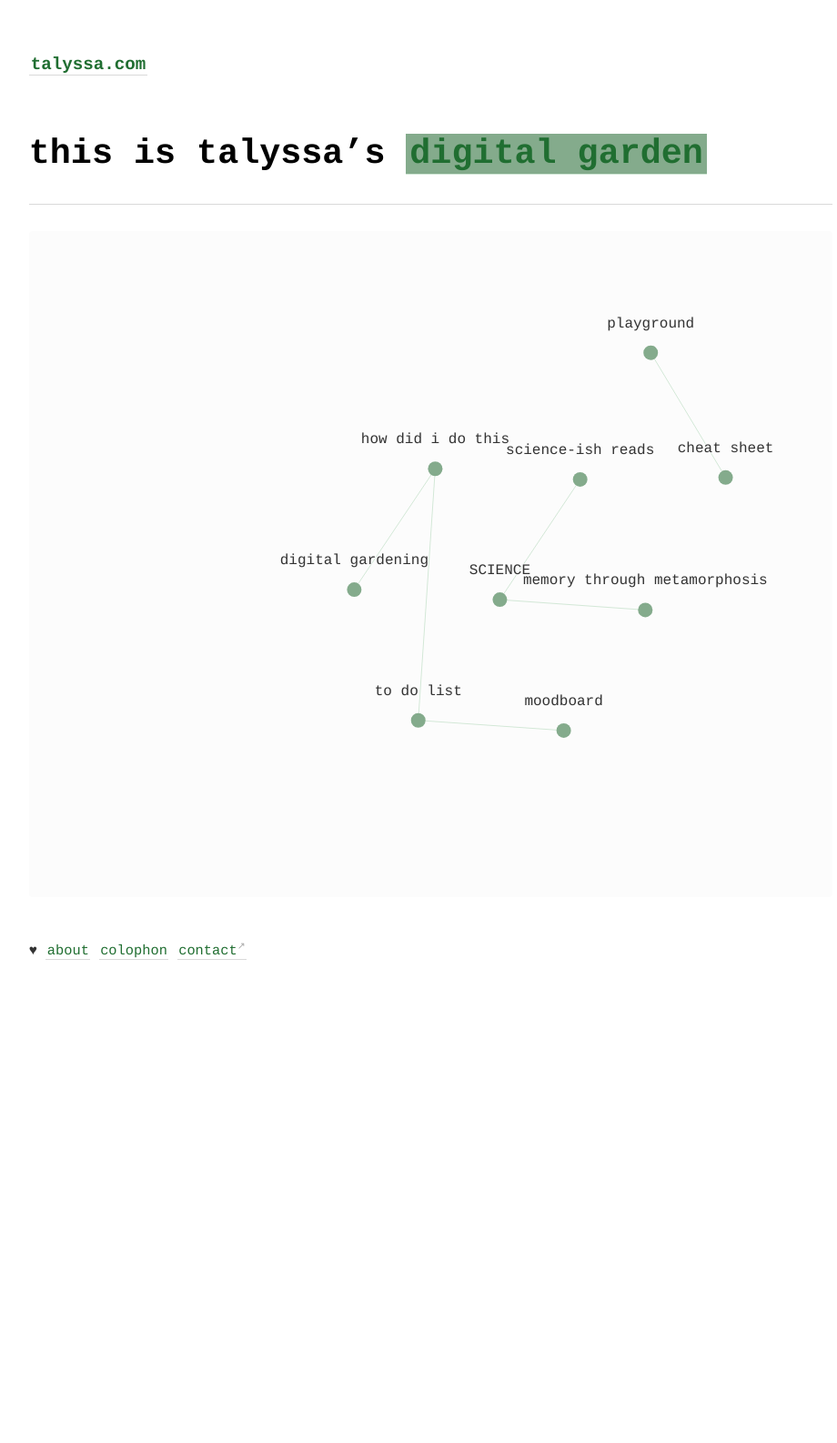
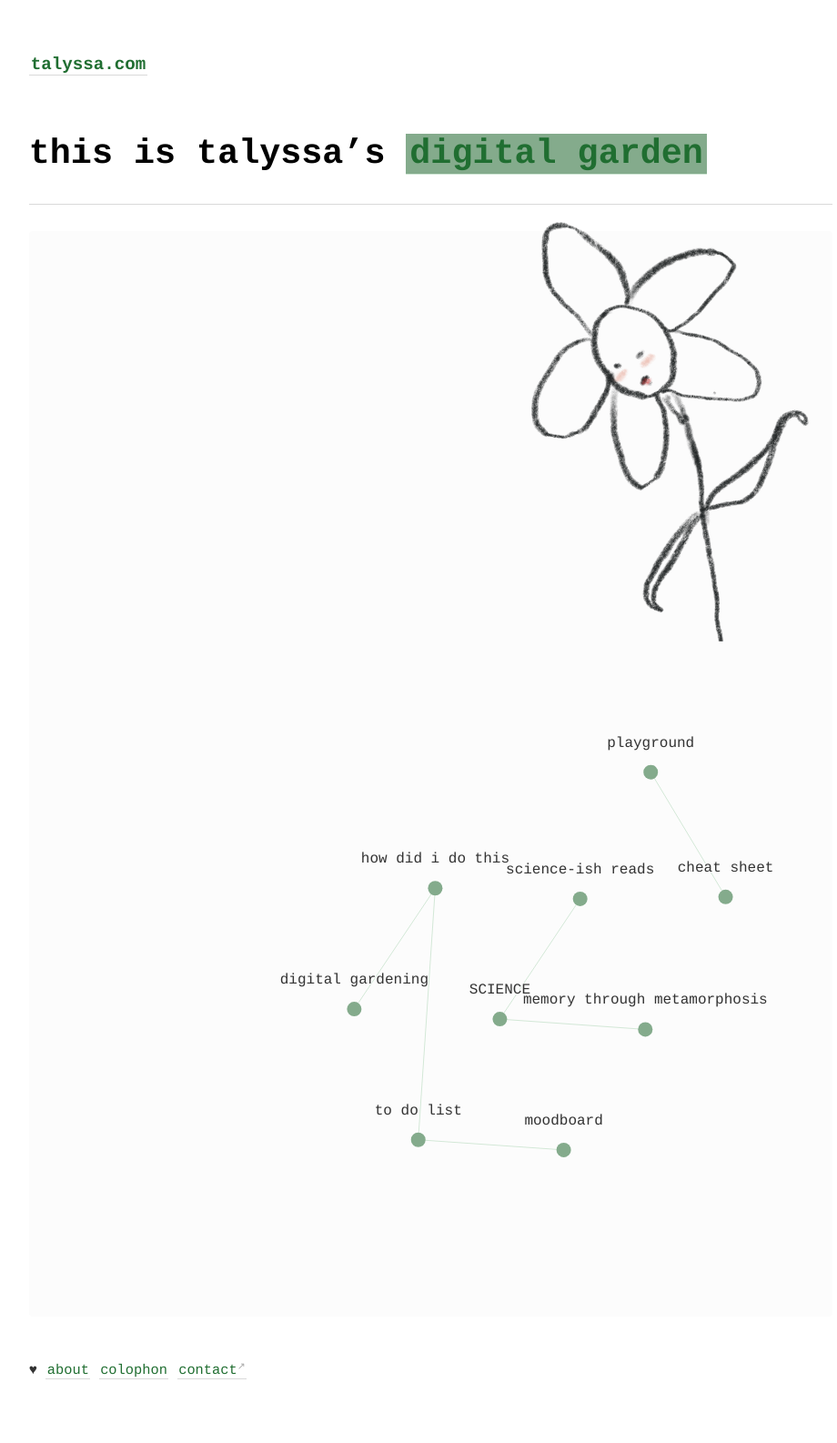
Before and after one commit to geminiworms/talyssagarden.github.io, a Jekyll site: the page built from _pages/index.md, in a window 1280 px wide. Shown: the whole page at 91% size, without its empty margins (45-965 px from the left). Built offline with Jekyll 4.4.1, drawn with Linux system fonts in a browser that asks for light colours; before the commit the page ends 1124 px from its top, so only the background shows below that.

Commit message:
Update index.md

```diff
--- a/_pages/index.md
+++ b/_pages/index.md
@@ -5,7 +5,7 @@
 permalink: /
 ---
 
-# this is talyssa's [[what-is-digital-gardening|digital garden]]
+# this is talyssa's [[what-is-digital-gardening|digital garden]] <img src="/assets/index.png" align="right" style="padding: 10px 20px 10px 0px; height:500px;">
 <hr>
 {% include notes_graph.html %}
 
```
